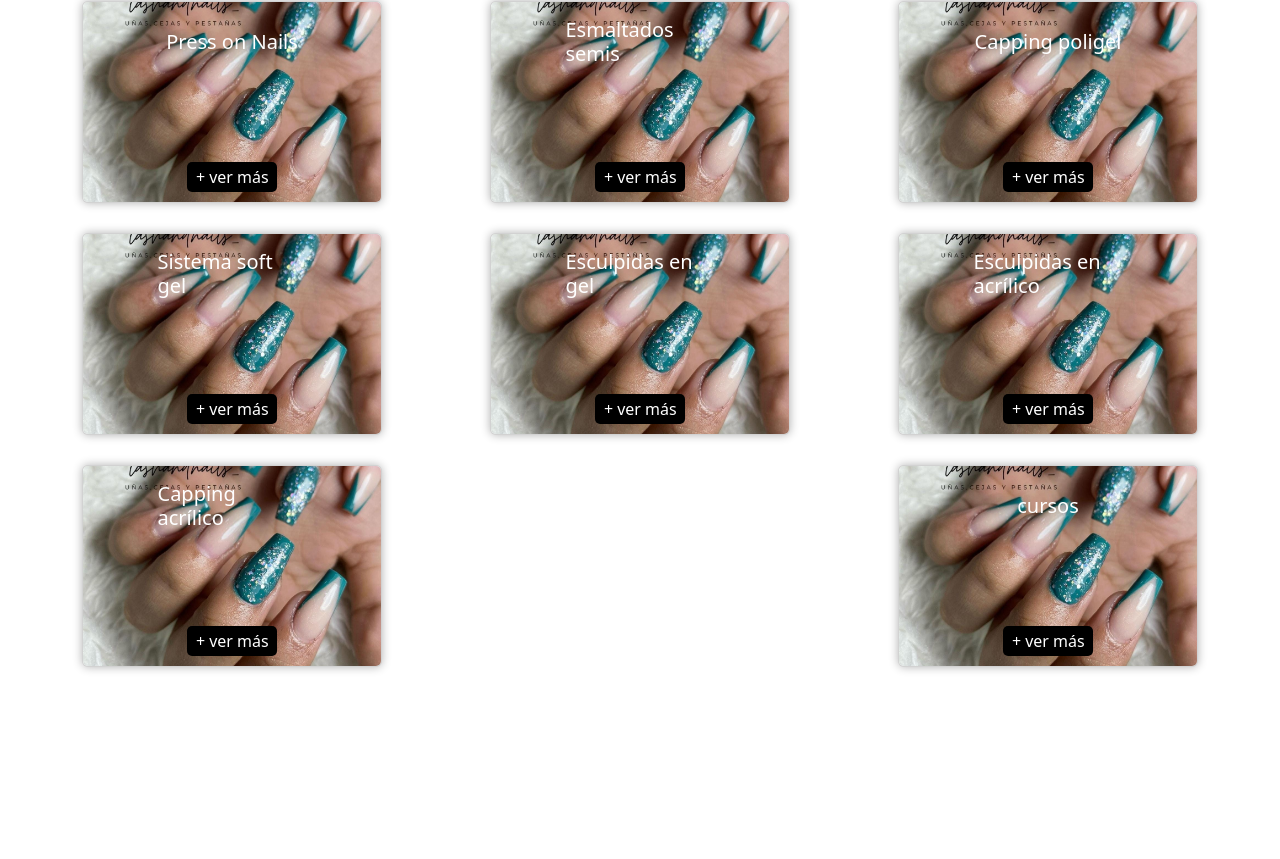
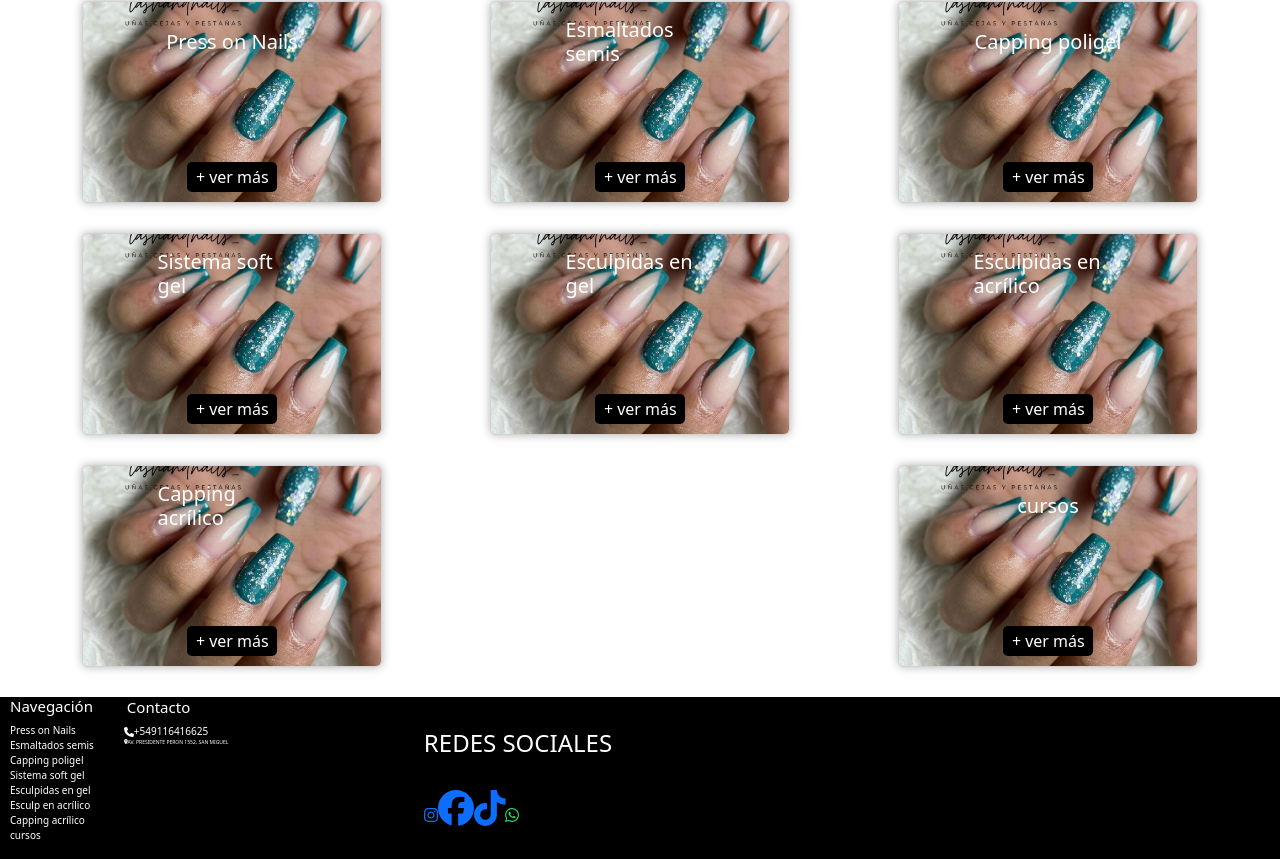
Before and after one commit to N4huel17/Lashandnails, a React (Vite) app: page / in a window 1280 px wide. Shown: the part 908-1767 px from the top of the page. Before the commit the page ends 1605 px from the top, so only its background shows below. Built offline with nearby package versions, Linux system fonts and the light colour scheme; grey boxes are pictures that could not be loaded.

Commit message:
footer en dearrollo

```diff
--- a/package.json
+++ b/package.json
@@ -11,11 +11,13 @@
   },
   "dependencies": {
     "@fortawesome/fontawesome-free": "^6.5.2",
+    "@fortawesome/free-brands-svg-icons": "^6.5.2",
     "@fortawesome/free-solid-svg-icons": "^6.5.2",
     "@fortawesome/react-fontawesome": "^0.2.0",
     "bootstrap": "^5.3.3",
     "react": "^18.2.0",
-    "react-dom": "^18.2.0"
+    "react-dom": "^18.2.0",
+    "react-icons": "^5.1.0"
   },
   "devDependencies": {
     "@types/react": "^18.2.66",
--- a/src/App.css
+++ b/src/App.css
@@ -3,3 +3,18 @@
   padding: 0;
   box-sizing: border-box;
 }
+
+html, body, #root {
+  height: 100%;
+}
+
+.app-container {
+  display: flex;
+  flex-direction: column;
+  min-height: 100vh;
+}
+
+/* Estilo opcional para el Footer */
+Footer {
+  margin-top: auto; /* Hace que el Footer se pegue al final de la página */
+}
--- a/src/App.jsx
+++ b/src/App.jsx
@@ -7,19 +7,15 @@ import 'bootstrap/dist/css/bootstrap.min.css';
 import 'bootstrap/dist/js/bootstrap.bundle.min.js';
 
 
+
 function App() {
-
-
   return (
-<div>
-<Header/>
-<Body/>
-
-
-</div>
-
-
-  )
+    <div className="app-container">
+      <Header />
+      <Body />
+      <Footer />
+    </div>
+  );
 }
 
-export default App
+export default App;
--- a/src/components/Body.jsx
+++ b/src/components/Body.jsx
@@ -14,8 +14,6 @@ export default function Body() {
         <img src={portada} alt=""/>
 
       </div>
-
-
 
       <section id="servicios">
         <div className="container">
@@ -37,6 +35,8 @@ export default function Body() {
 
 
 
+
+
     </div>
 
   )
--- a/src/components/Footer.jsx
+++ b/src/components/Footer.jsx
@@ -1,9 +1,31 @@
 import '../styles/Footer.css'
+import ContactFooter from '../components/home/ContactFooter'
+
+import RedesSc from './home/RedesSc'
+
 
 export default function Footer() {
   return (
-    <div>
-      footer
+    <div className='footer'>
+      <div className="footer-content">
+        <section className='nav-footer'>
+          <h3 className='h-nav' style={{ color: 'white', marginLeft: '10px' }}>Navegación</h3>
+          <ul className="ul-footer" style={{ listStyle: 'none', padding: 0 }}>
+            <li><a href="">Press on Nails</a></li>
+            <li><a href="">Esmaltados semis</a></li>
+            <li><a href="">Capping poligel</a></li>
+            <li><a href="">Sistema soft gel</a></li>
+            <li><a href="">Esculpidas en gel</a></li>
+            <li><a href="">Esculp en acrílico</a></li>
+            <li><a href="">Capping acrílico</a></li>
+            <li><a href="">cursos</a></li>
+          </ul>
+        </section>
+        <section className='contacto'>
+          <ContactFooter />
+        </section>
+        <RedesSc/>
+      </div>
 
     </div>
   )
--- /dev/null
+++ b/src/components/home/ContactFooter.jsx
@@ -0,0 +1,36 @@
+import { faLocationDot, faPhone } from '@fortawesome/free-solid-svg-icons';
+import { FontAwesomeIcon } from '@fortawesome/react-fontawesome';
+
+
+export default function ContactFooter() {
+
+    return (
+        <div className='contact' style={{ marginLeft: '30px' }}>
+            <h3 className='h-nav' style={{ color: 'white', marginLeft: '3px' }} >Contacto</h3>
+            <div className="footer__contacto">
+                <FontAwesomeIcon style={{ color: 'white' }} icon={faPhone} />
+                <a style={{ color: 'white', textDecoration: 'none' }} href="tel:+549116416625">+549116416625</a>
+            </div>
+
+            <nav className="footer_ubicacion" style={{ color: 'white' }} >
+                <div style={{ display: 'flex' }} >
+                    <FontAwesomeIcon style={{ fontSize: '5px' }} icon={faLocationDot} />
+                    <h5 style={{ fontSize: '5px' }} >AV. PRESIDENTE PERON 1552, SAN MIGUEL</h5>
+                </div>
+
+                <iframe
+                    src="https://www.google.com/maps/embed?pb=!1m18!1m12!1m3!1d3286.4400226623607!2d-58.71397638902054!3d-34.542412754149865!2m3!1f0!2f0!3f0!3m2!1i1024!2i768!4f13.1!3m3!1m2!1s0x95bcbd0d82cd413d%3A0x16dc70989eb64065!2sAv.%20Pte.%20J.%20D.%20Per%C3%B3n%201552%2C%20B1663GHR%20San%20Miguel%2C%20Provincia%20de%20Buenos%20Aires!5e0!3m2!1ses-419!2sar!4v1700012414706!5m2!1ses-419!2sar"
+                    width="50%"
+                    height="50"
+                    style={{ border: '0' }}
+                    allowFullScreen=""
+                    loading="lazy"
+
+                ></iframe>
+            </nav>
+        </div>
+
+
+    )
+
+}
--- /dev/null
+++ b/src/components/home/RedesSc.jsx
@@ -0,0 +1,33 @@
+import { FontAwesomeIcon } from '@fortawesome/react-fontawesome';
+import { faInstagram, faFacebook, faTiktok, faWhatsapp } from '@fortawesome/free-brands-svg-icons';
+
+export default function RedesSc() {
+  return (
+    <div className="redes_sociales_del_footer" style={{ color: 'white' }}>
+      <h4>REDES SOCIALES</h4>
+      <br />
+      <div className="redes_sociales_del_footer">
+        <span className="instagram">
+          <a href="https://www.instagram.com">
+            <FontAwesomeIcon icon={faInstagram} className="instagram-icon" />
+          </a>
+        </span>
+        <span className="facebook">
+          <a href="https://www.facebook.com">
+            <FontAwesomeIcon icon={faFacebook} className="facebook-icon" />
+          </a>
+        </span>
+        <span className="tiktok">
+          <a href="https://www.tiktok.com/es/">
+            <FontAwesomeIcon icon={faTiktok} className="tiktok-icon" />
+          </a>
+        </span>
+        <span className="whatsapp">
+          <a href="https://api.whatsapp.com/send?phone=yourphonenumber">
+            <FontAwesomeIcon icon={faWhatsapp} className="whatsapp-icon" />
+          </a>
+        </span>
+      </div>
+    </div>
+  );
+}
--- a/src/styles/Footer.css
+++ b/src/styles/Footer.css
@@ -0,0 +1,57 @@
+.footer{
+    background-color: black;
+    margin-top: auto;
+    display: flex;
+    flex-wrap: wrap;
+}
+.h-nav{
+font-size: 15px;
+}
+.ul-footer{
+    font-size: 10px;
+}
+.footer__contacto{
+    font-size: 10px;
+}
+.ul-footer li a {
+color: white;
+text-decoration: none;
+margin-left: 10px;
+
+}
+.ul-footer li a:hover {
+    color: rgb(255, 0, 162);
+}
+.footer-content {
+    display: flex;
+    justify-content: space-between;
+    align-items: center;
+
+
+  }
+  .contacto{
+  margin-bottom: 48px;
+  }
+
+
+
+
+  .facebook-icon {
+    font-family: 'Font Awesome 5 Brands';
+    font-size: 36px;
+    background-color: #1877f2;
+    background-clip: text ;
+    -webkit-text-fill-color: transparent;
+  }
+
+  .tiktok-icon {
+    font-family: 'Font Awesome 5 Brands';
+    font-size: 36px;
+    background-color: #852424;
+    background-clip: text ;
+    -webkit-text-fill-color: transparent;
+  }
+
+  .whatsapp-icon {
+    color: #25d366; /* Color de WhatsApp */
+  }
--- a/src/styles/Header.css
+++ b/src/styles/Header.css
@@ -48,7 +48,12 @@
         .categorias2{
             display: none;
         }
+        .header-parrafo{
+            position: absolute;
+            top:-5px;
+            left: 18px;
 
+        }
         .ul-categorias li a  {
             text-decoration: none;
             list-style-type: none;
```
Also changed, not shown: 1 other file (tests, documents, lock files or other folders).
